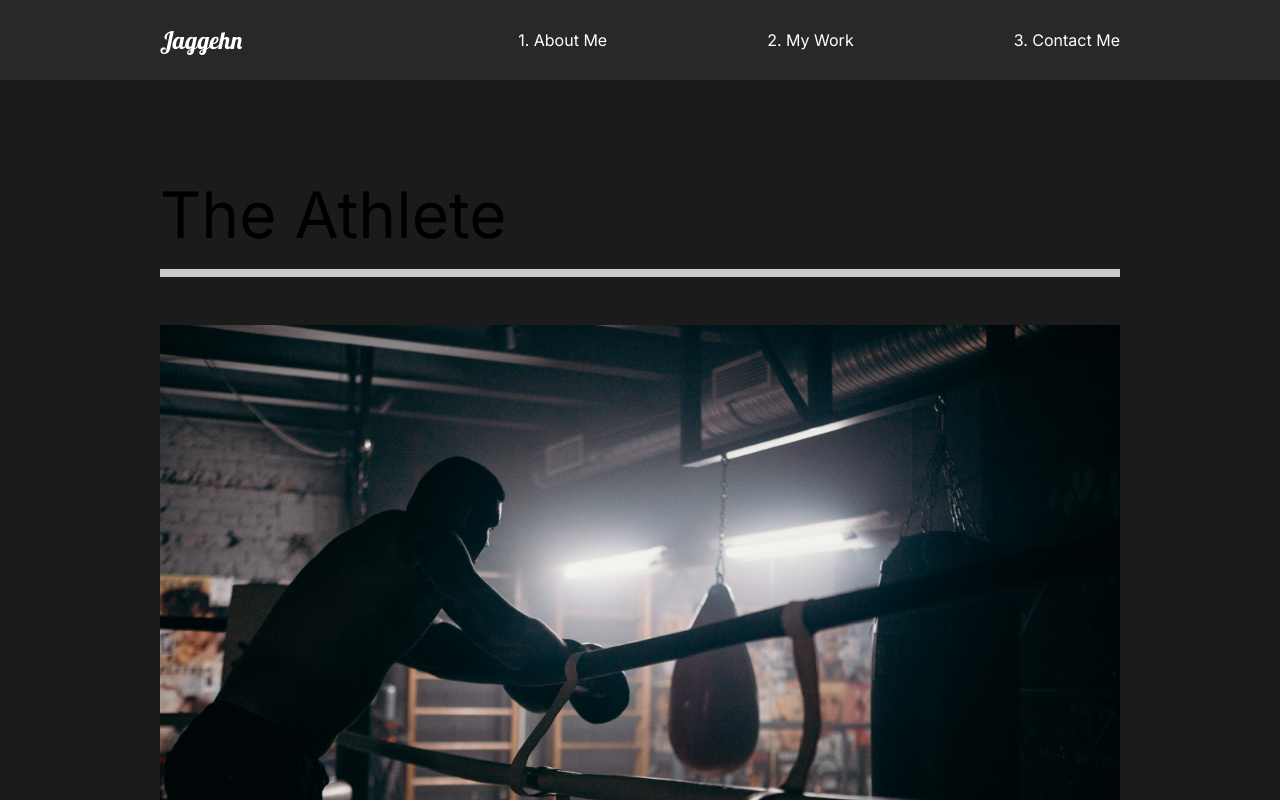
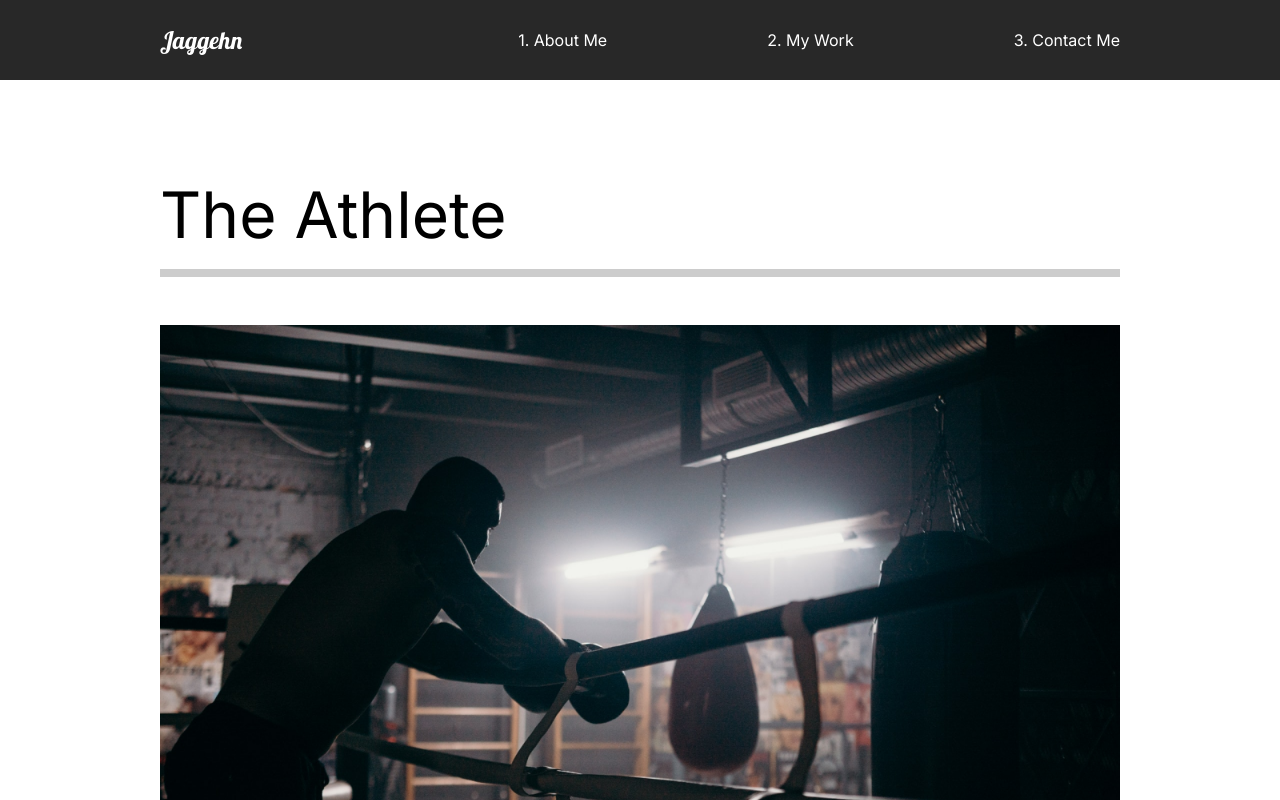
Before and after one commit to jaggehns/Jaggehn-Portfolio-2.0, a React (Create React App) app: page /work in a window 1280 px wide. Shown: the top 800 px of the page. Built offline with nearby package versions, Linux system fonts and the light colour scheme.

Commit message:
Page Transitions

```diff
--- a/src/App.js
+++ b/src/App.js
@@ -9,14 +9,18 @@
 import Nav from "./components/Nav";
 import ProjectDetail from "./pages/ProjectDetail";
 //Router
-import { Switch, Route } from "react-router-dom";
+import { Switch, Route, useLocation } from "react-router-dom";
+//Animation
+import { AnimatePresence } from "framer-motion";
 
 function App() {
+  const location = useLocation();
   return (
     <div className="App">
       <GlobalStyle />
       <Nav />
-      <Switch>
+      <AnimatePresence exitBeforeEnter>
+        <Switch location={location} key={location.pathname}>
           <Route path="/" exact>
             <AboutMe />
           </Route>
@@ -30,6 +34,7 @@
             <ContactMe />
           </Route>
         </Switch>
+      </AnimatePresence>
     </div>
   );
 }
--- /dev/null
+++ b/src/animation.js
@@ -0,0 +1,20 @@
+export const pageAnimation = {
+  hidden: {
+    opacity: 0,
+    y: 300,
+  },
+  show: {
+    opacity: 1,
+    y: 0,
+    transition: {
+      duration: 1,
+    },
+  },
+  exit: {
+    opacity: 0,
+    y: 300,
+    transition: {
+      duration: 1,
+    },
+  },
+};
--- a/src/components/AboutSection.js
+++ b/src/components/AboutSection.js
@@ -2,24 +2,26 @@
 import home1 from "../img/home1.png";
 //Styled
 import { About, Description, Image, Hide } from "../styles";
+//Framer Motion
+import { motion } from "framer-motion";
 
 const AboutSection = () => {
   return (
     <About>
       <Description>
-        <div className="title">
+        <motion.div>
           <Hide>
-            <h2>We work to make</h2>
+            <motion.h2>We work to make</motion.h2>
           </Hide>
           <Hide>
-            <h2>
+            <motion.h2>
               your <span>dreams</span> come
-            </h2>
+            </motion.h2>
           </Hide>
           <Hide>
-            <h2>true</h2>
+            <motion.h2>true</motion.h2>
           </Hide>
-        </div>
+        </motion.div>
         <p>
           Contact us for any project ideas or collaboration that you have. I am
           a professional with amazing skills
--- a/src/pages/AboutMe.js
+++ b/src/pages/AboutMe.js
@@ -3,14 +3,22 @@
 import AboutSection from "../components/AboutSection";
 import SkillsSection from "../components/SkillsSection";
 import FaqSection from "../components/FaqSection";
+//Animations
+import { motion } from "framer-motion";
+import { pageAnimation } from "../animation";
 
 const AboutMe = () => {
   return (
-    <>
+    <motion.div
+      exit="exit"
+      variants={pageAnimation}
+      initial="hidden"
+      animate="show"
+    >
       <AboutSection />
       <SkillsSection />
       <FaqSection />
-    </>
+    </motion.div>
   );
 };
 
--- a/src/pages/ContactMe.js
+++ b/src/pages/ContactMe.js
@@ -1,10 +1,19 @@
 import React from "react";
+//Animations
+import { motion } from "framer-motion";
+import { pageAnimation } from "../animation";
 
 const ContactMe = () => {
   return (
-    <div>
+    <motion.div
+      exit="exit"
+      variants={pageAnimation}
+      initial="hidden"
+      animate="show"
+      style={{ background: "#fff" }}
+    >
       <h1>My Contact</h1>
-    </div>
+    </motion.div>
   );
 };
 
--- a/src/pages/MyWork.js
+++ b/src/pages/MyWork.js
@@ -5,10 +5,19 @@
 import athlete from "../img/athlete-small.png";
 import theracer from "../img/theracer-small.png";
 import goodtimes from "../img/goodtimes-small.png";
+//Animations
+import { motion } from "framer-motion";
+import { pageAnimation } from "../animation";
 
 const MyWork = () => {
   return (
-    <Work>
+    <Work
+      style={{ background: "#fff" }}
+      exit="exit"
+      variants={pageAnimation}
+      initial="hidden"
+      animate="show"
+    >
       <Project>
         <h2>The Athlete</h2>
         <div className="line"></div>
@@ -34,7 +43,7 @@
   );
 };
 
-const Work = styled.div`
+const Work = styled(motion.div)`
   min-height: 100vh;
   overflow: hidden;
   padding: 5rem 10rem;
--- a/src/pages/ProjectDetail.js
+++ b/src/pages/ProjectDetail.js
@@ -2,6 +2,9 @@
 import styled from "styled-components";
 import { useHistory } from "react-router-dom";
 import { ProjectState } from "../projectState";
+//Animations
+import { motion } from "framer-motion";
+import { pageAnimation } from "../animation";
 
 const ProjectDetail = () => {
   const history = useHistory();
@@ -20,7 +23,12 @@
   return (
     <>
       {project && (
-        <Details>
+        <Details
+          exit="exit"
+          variants={pageAnimation}
+          initial="hidden"
+          animate="show"
+        >
           <HeadLine>
             <h2>{project.title}</h2>
             <img src={project.mainImg} alt="project" />
@@ -43,7 +51,7 @@
   );
 };
 
-const Details = styled.div`
+const Details = styled(motion.div)`
   color: white;
 `;
 
```
Lines whose indentation alone changed are shown as unchanged.
